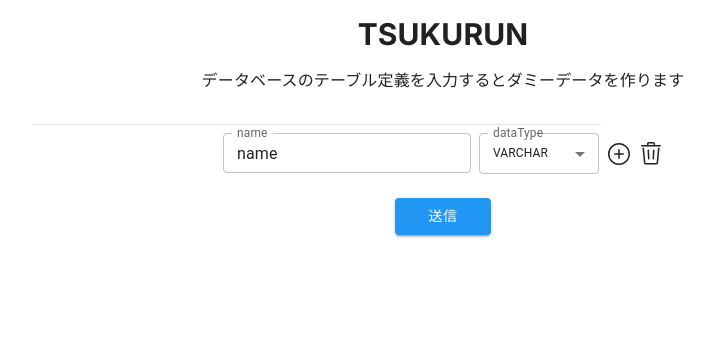
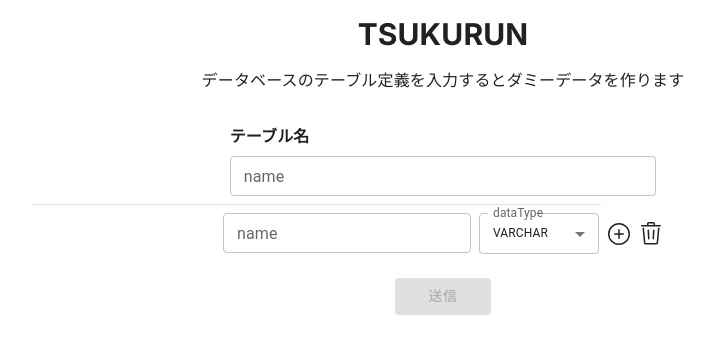
Before and after one commit to tanan/db-data-tukurun, a Next.js app: page / in a window 1280 px wide. Shown: the top 354 px of the page, without its empty margins (197-912 px from the left). Built offline with nearby package versions, Linux system fonts and the light colour scheme.

Commit message:
add table name form

```diff
--- a/app/_components/form.tsx
+++ b/app/_components/form.tsx
@@ -18,11 +18,13 @@ import { useState } from "react";
 import theme from "@/lib/theme";
 
 const DatabaseSchemaForm = () => {
+  const [tableName, setTableName] = useState("");
   const [data, setData] = useState("");
   const [showData, setShowData] = useState(false);
   const [isLoading, setIsLoading] = useState(false);
 
   type FormValues = {
+    tableName: string;
     columns: Column[];
   };
 
@@ -33,6 +35,7 @@ const DatabaseSchemaForm = () => {
   } = useForm<FormValues>({
     mode: "onTouched",
     defaultValues: {
+      tableName: "",
       columns: [defaultValue],
     },
   });
@@ -44,7 +47,8 @@ const DatabaseSchemaForm = () => {
 
   const onSubmit = async (data: FormValues) => {
     setIsLoading(true);
-    const text = await GetDataFromGemini(data.columns);
+    setTableName(data.tableName);
+    const text = await GetDataFromGemini(data.tableName, data.columns);
     setData(text);
     setShowData(true);
     setIsLoading(false);
@@ -67,6 +71,29 @@ const DatabaseSchemaForm = () => {
         noValidate
         onSubmit={handleSubmit(onSubmit)}
       >
+        <Stack
+          spacing={1}
+          my={1}
+          justifyContent={"center"}
+          className="w-2/3 md:w-1/2 mx-auto"
+        >
+          <span className="text-md font-semibold">テーブル名</span>
+          <Controller
+            name={`tableName`}
+            control={control}
+            rules={validationRules.name}
+            render={({ field, fieldState }) => (
+              <TextField
+                {...field}
+                label={"name"}
+                placeholder={"table_name"}
+                error={fieldState.invalid}
+                helperText={fieldState.error?.message}
+                size="small"
+              />
+            )}
+          />
+        </Stack>
         <Divider variant="middle" className="w-2/3 mx-auto my-8" />
         {fields.map((field, index) => {
           return (
@@ -180,20 +207,24 @@ const DatabaseSchemaForm = () => {
             {isLoading ? "作成中..." : "送信"}
           </Button>
         </Stack>
-        {FileDownloadLink(data, showData)}
+        {FileDownloadLink(tableName, data, showData)}
       </Box>
     </ThemeProvider>
   );
 };
 
-const FileDownloadLink = (data: string, showData: boolean) => {
+const FileDownloadLink = (
+  tableName: string,
+  data: string,
+  showData: boolean
+) => {
   const handleDownload = () => {
     const blob = new Blob([data], { type: "text/plain" });
     const url = window.URL.createObjectURL(blob);
 
     const a = document.createElement("a");
     a.href = url;
-    a.download = "data.txt";
+    a.download = `${tableName}.csv`;
     document.body.appendChild(a);
     a.click();
     document.body.removeChild(a);
@@ -207,7 +238,7 @@ const FileDownloadLink = (data: string, showData: boolean) => {
           className="flex flex-row items-center justify-center mx-auto cursor-pointer hover:opacity-60"
         >
           <GoFile size={24} />
-          <span className="mx-2 text-sm text-gray-600">data.txt</span>
+          <span className="mx-2 text-sm text-gray-600">{tableName}.csv</span>
         </div>
       )}
     </>
--- a/lib/gemini.ts
+++ b/lib/gemini.ts
@@ -3,20 +3,25 @@
 import { GoogleGenerativeAI } from "@google/generative-ai";
 import { Column } from "./value";
 
-export const GetDataFromGemini = async (data: Column[]) => {
+export const GetDataFromGemini = async (
+  tableName: string,
+  columns: Column[]
+) => {
   if (!process.env.API_KEY) {
     throw new Error("API_KEY is not defined");
   }
   const genAI = new GoogleGenerativeAI(process.env.API_KEY);
   const model = genAI.getGenerativeModel({ model: "gemini-pro" });
-  const prompt = CreatePromptText(data);
+  const prompt = CreatePromptText(tableName, columns);
   const result = await model.generateContent(prompt);
   const response = result.response;
   return response.text();
 };
 
-const CreatePromptText = (data: Column[]) => {
-  let prompt = "Create a hundred records of the following data in CSV format:";
+const CreatePromptText = (tableName: string, data: Column[]) => {
+  let prompt =
+    "Create a hundred records of the following data in CSV format:\n";
+  prompt += `table_name: ${tableName}\n`;
   const columns: string[] = data.map((item) => {
     return `column1: ${item.name}, dataType: ${item.dataType}`;
   });
--- a/lib/value.ts
+++ b/lib/value.ts
@@ -4,7 +4,7 @@ export type Column = {
   sampleData?: string;
 };
 
-export const defaultValue: Column = { name: "name", dataType: "VARCHAR" };
+export const defaultValue: Column = { name: "", dataType: "VARCHAR" };
 
 export const dataTypes = [
   "INT",
```
